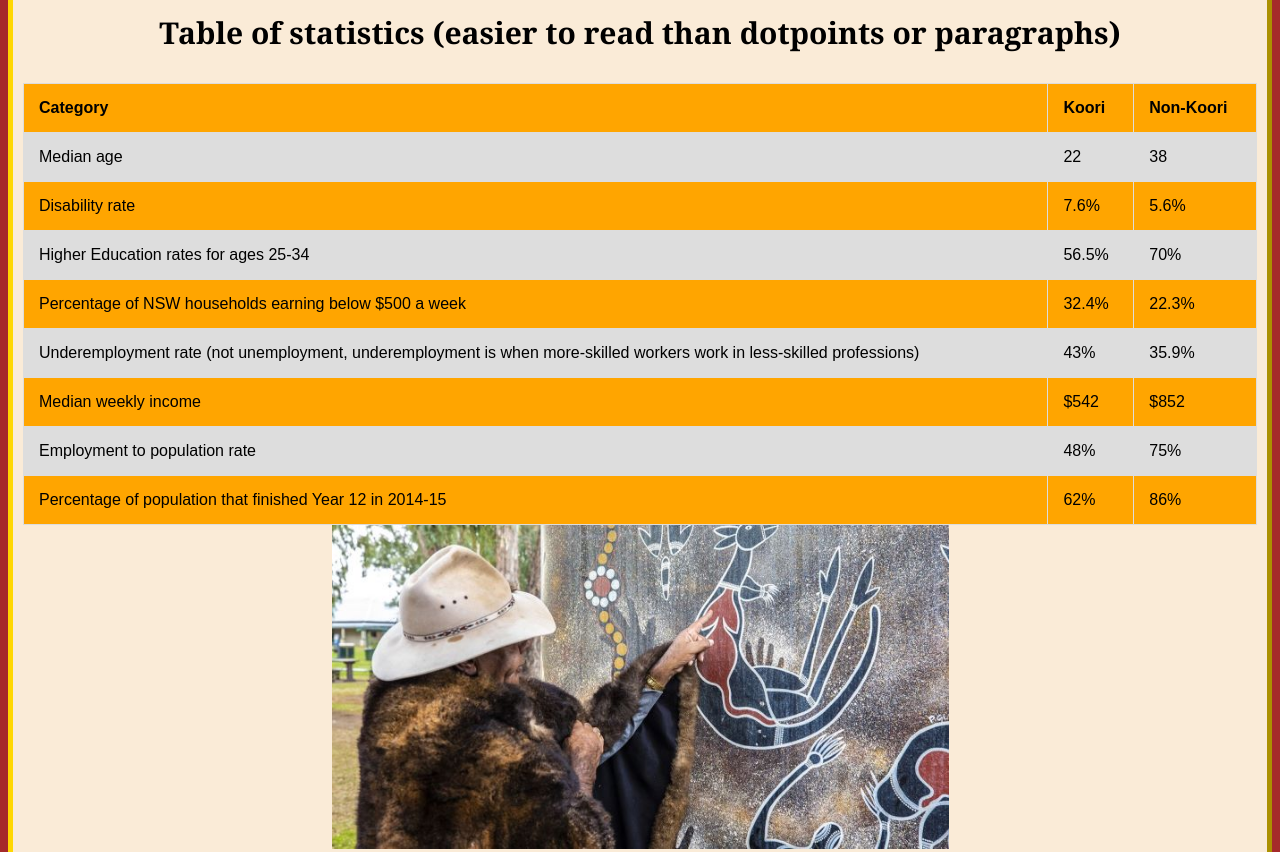
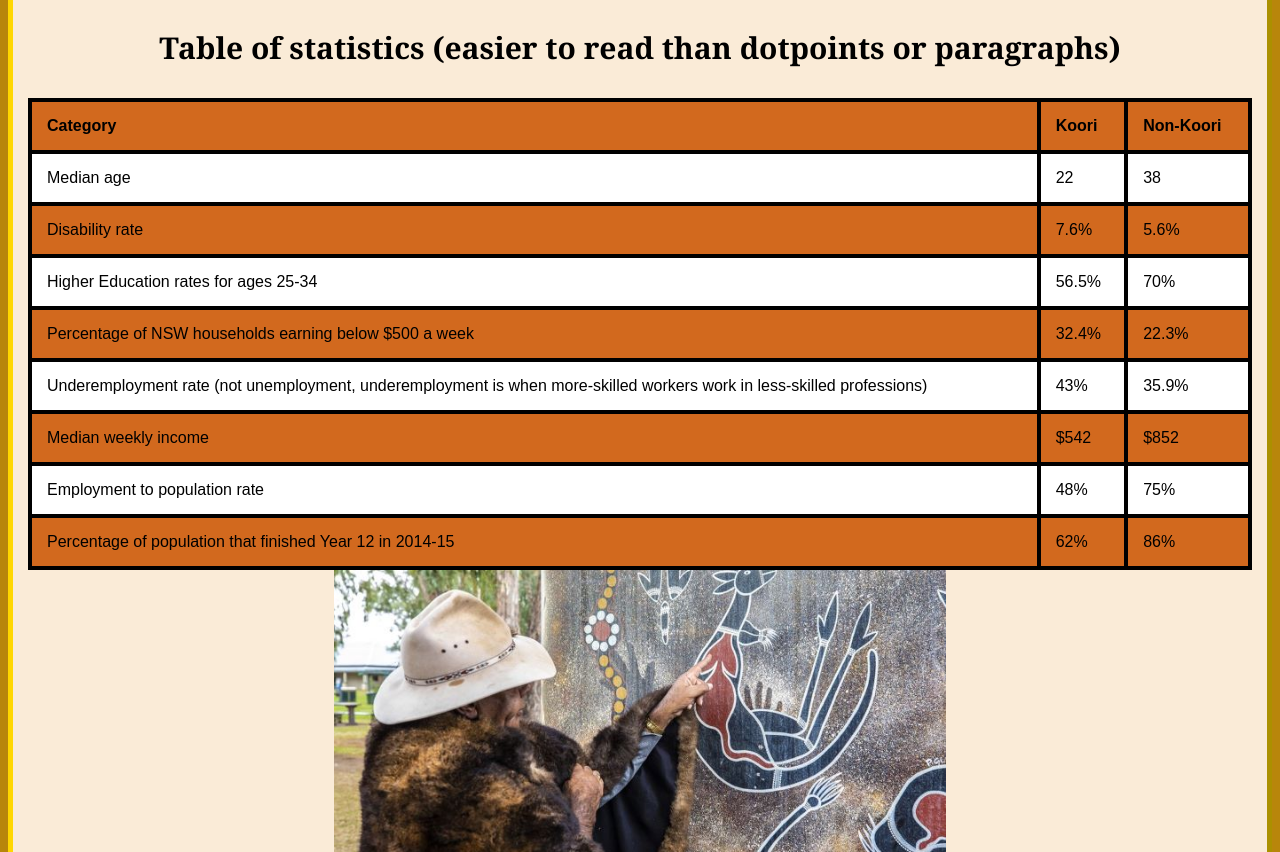
Before and after one commit to billyyythekid21/koori-culture-html-by-billy-and-changken, a plain HTML site: page healthandwellbeing.html in a window 1280 px wide. Shown: the part 1379-2231 px from the top of the page. Drawn offline with Linux system fonts and the light colour scheme.

Commit message:
changed some small stuff

```diff
--- a/css/design.css
+++ b/css/design.css
@@ -1,5 +1,5 @@
 body {
-  background-color: brown;
+  background-color: darkgoldenrod;
 }
 
 h1 {
@@ -27,11 +27,11 @@ footer {
   background-color: black;
   color: white;
   font-family: "Lucida Console", "Courier New", monospace;
-  padding: 50px
+  padding: 20px
 }
 
 div {
-  padding: 10px
+  padding: 15px
 }
 
 .topnav {
@@ -137,14 +137,14 @@ table {
 }
 
 td, th {
-  border: 1px solid #dddddd;
+  border: 4px solid black;
   text-align: left;
   padding: 15px;
 }
 
 tr:nth-child(even) {
-  background-color: #dddddd;
+  background-color: white;
 }
 
 tr:nth-child(odd) {
-  background-color: orange;
+  background-color: chocolate;
```
